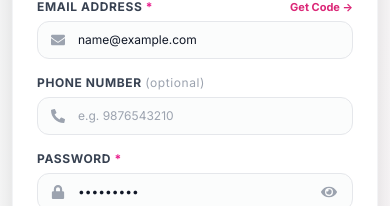
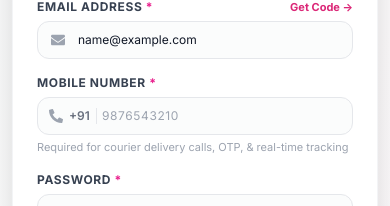
Before and after one commit to TMshanmukha/vintage-fashion, a React (Vite) app in the folder frontend/: page /auth in a window 390 px wide. Both pictures are taken after typing "name@example.com", "Sample123" into the empty fields and a click on the button "Create an account". Shown: the part 492-698 px from the top of the page. Built offline with nearby package versions, Linux system fonts and the light colour scheme; no server answers.

Commit message:
feat: make 10-digit mobile number mandatory on signup and sanitize courier dispatch payload

```diff
--- a/frontend/src/pages/AuthPage.jsx
+++ b/frontend/src/pages/AuthPage.jsx
@@ -86,6 +86,9 @@ export default function AuthPage() {
     }
     if (lower.includes("name must")) {
       return "Please provide your full name (at least 2 characters).";
+    }
+    if (lower.includes("mobile number") || lower.includes("phone")) {
+      return "Please enter a valid 10-digit mobile number (e.g. 9876543210) starting with 6, 7, 8, or 9.";
     }
     if (
       message &&
@@ -201,6 +204,14 @@ export default function AuthPage() {
         toast.error("Please enter the 6-digit verification code sent to your email.");
       }
       return;
+    }
+
+    if (!isLogin) {
+      const cleanPhone = (form.phone || "").trim().replace(/\D/g, "");
+      if (!cleanPhone || !/^[6-9]\d{9}$/.test(cleanPhone)) {
+        toast.error("Please enter a valid 10-digit mobile number (e.g. 9876543210) for courier delivery.");
+        return;
+      }
     }
 
     setLoading(true);
@@ -565,21 +576,30 @@ export default function AuthPage() {
                   {!isLogin && (
                     <div>
                       <label className="block text-xs font-bold uppercase tracking-wider text-gray-700 mb-1.5">
-                        Phone Number <span className="text-gray-400 font-normal lowercase">(optional)</span>
+                        Mobile Number <span className="text-pink-500">*</span>
                       </label>
                       <div className="relative">
-                        <div className="absolute inset-y-0 left-0 pl-3.5 flex items-center pointer-events-none text-gray-400">
+                        <div className="absolute inset-y-0 left-0 pl-3 flex items-center pointer-events-none text-gray-400 gap-1.5">
                           <FaPhoneAlt className="w-3.5 h-3.5" />
+                          <span className="text-xs font-semibold text-gray-500 border-r border-gray-200 pr-1.5">+91</span>
                         </div>
                         <input
                           type="tel"
                           name="phone"
+                          maxLength={10}
                           value={form.phone}
-                          onChange={updateField}
-                          placeholder="e.g. 9876543210"
-                          className="w-full bg-gray-50/60 border border-gray-200 rounded-xl pl-10 pr-4 py-2.5 sm:py-3 text-xs sm:text-sm text-gray-900 placeholder:text-gray-400 outline-none transition focus:bg-white focus:border-pink-500 focus:ring-3 focus:ring-pink-500/10"
+                          onChange={(e) => {
+                            const val = e.target.value.replace(/\D/g, "");
+                            setForm((prev) => ({ ...prev, phone: val }));
+                          }}
+                          required={!isLogin}
+                          placeholder="9876543210"
+                          className="w-full bg-gray-50/60 border border-gray-200 rounded-xl pl-16 pr-4 py-2.5 sm:py-3 text-xs sm:text-sm text-gray-900 placeholder:text-gray-400 outline-none transition focus:bg-white focus:border-pink-500 focus:ring-3 focus:ring-pink-500/10 tracking-wider"
                         />
                       </div>
+                      <p className="text-[11px] text-gray-400 mt-1">
+                        Required for courier delivery calls, OTP, & real-time tracking
+                      </p>
                     </div>
                   )}
 
```
Also changed, not shown: 2 other files (tests, documents, lock files or other folders).
